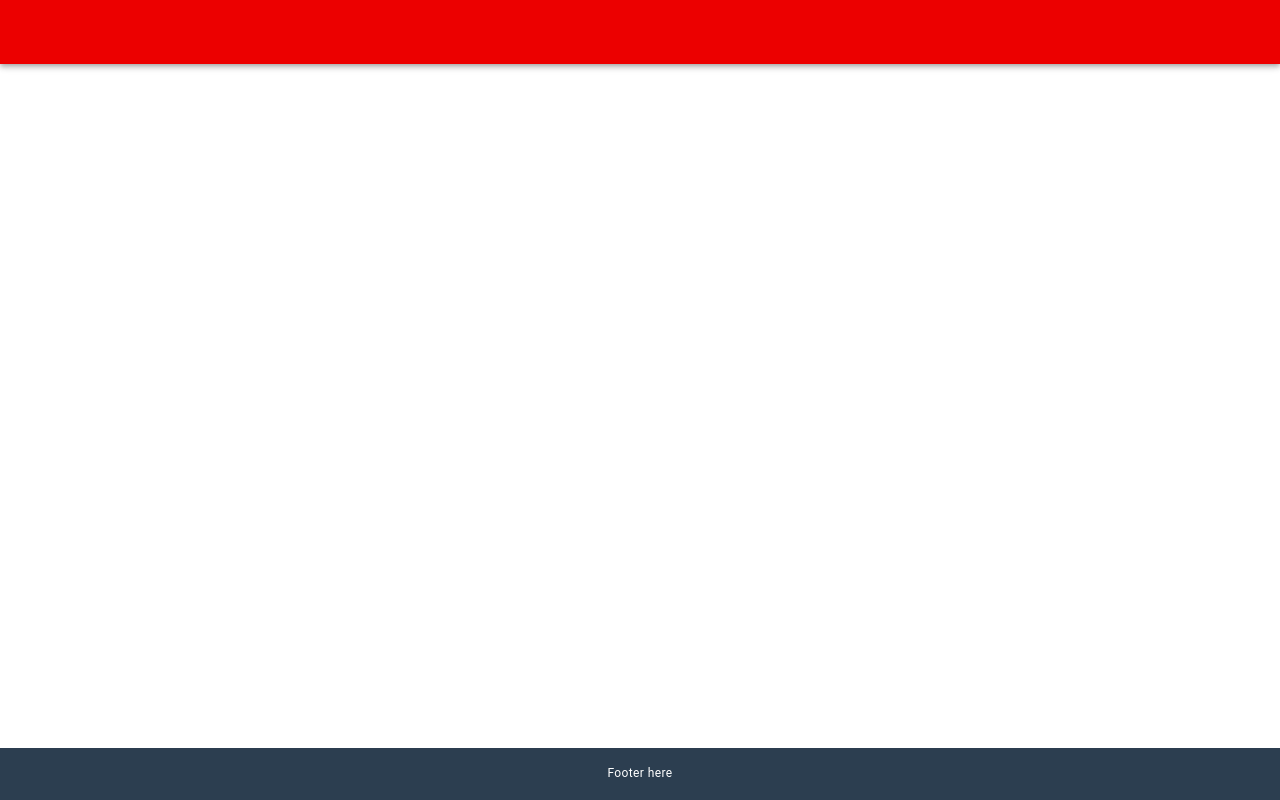
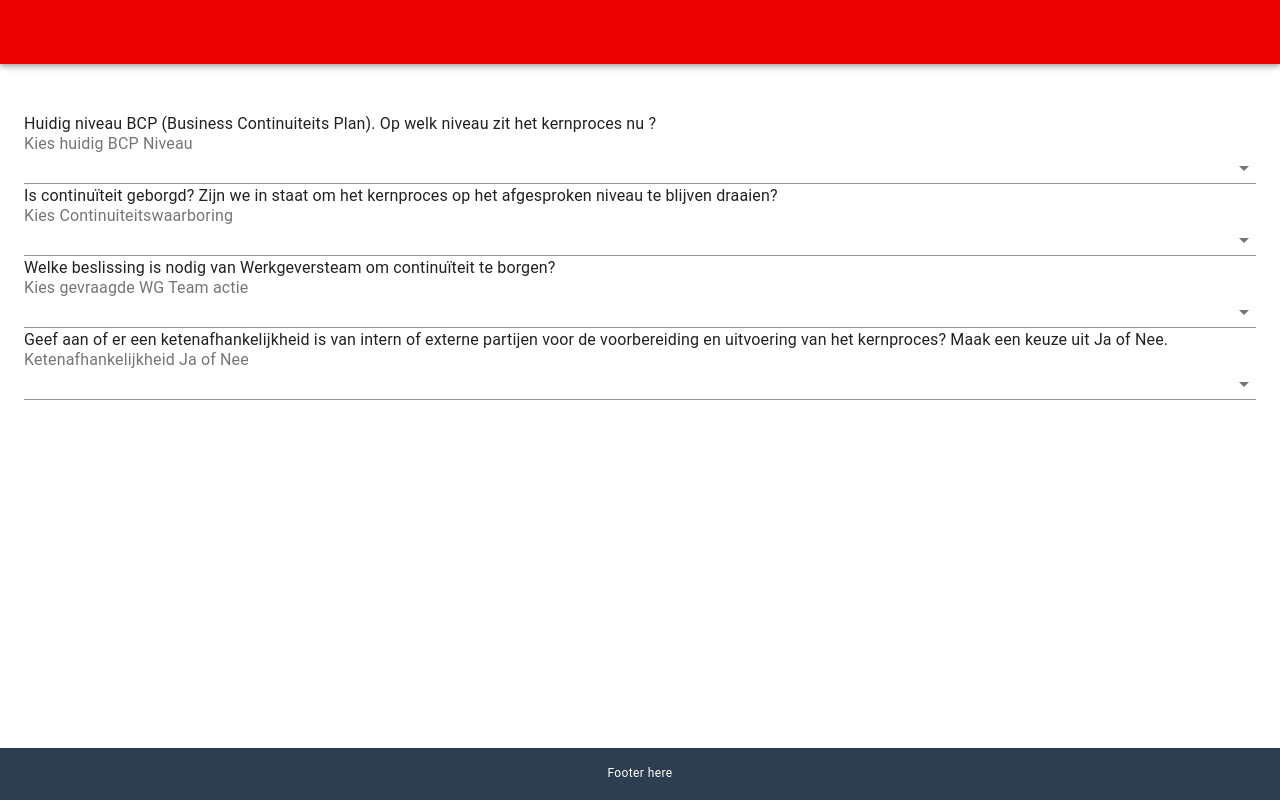
Before and after one commit to egemenuzunali/berichtgeving-frontend, a React (Create React App) app: page /form in a window 1280 px wide. Built offline with nearby package versions, Linux system fonts and the light colour scheme.

Commit message:
add the form

```diff
--- a/src/app/App.js
+++ b/src/app/App.js
@@ -2,6 +2,7 @@ import React from 'react';
 import { BrowserRouter as Router, Route, Switch } from 'react-router-dom';
 import PageLayout from '../components/PageLayout';
 import Home from '../pages/Home';
+import Form from '../pages/Form';
 
 function App() {
 	return (
@@ -9,6 +10,7 @@ function App() {
 			<PageLayout>
 				<Switch>
 					<Route path="/" component={Home} exact />
+					<Route path="/form" component={Form} exact />
 				</Switch>
 			</PageLayout>
 		</Router>
--- /dev/null
+++ b/src/pages/Form.js
@@ -0,0 +1,89 @@
+import React from 'react';
+import {
+	TextField,
+	Typography,
+	MenuItem,
+	FormControl,
+	InputLabel,
+	Select,
+} from '@material-ui/core/';
+import { useQuery } from '@apollo/react-hooks';
+import Avatar from '@material-ui/core/Avatar';
+import FolderIcon from '@material-ui/icons/Folder';
+
+const INITIAL_STATE = {
+	cluster: '',
+	direction: '',
+};
+
+const Form = ({ history }) => {
+	const [state, setState] = React.useState({ ...INITIAL_STATE });
+
+	const handleChange = (name) => (event) => {
+		setState({ ...state, [name]: event.target.value });
+	};
+
+	return (
+		<div elevation={0}>
+			<FormControl fullWidth>
+				<Typography>
+					Huidig niveau BCP (Business Continuiteits Plan). Op welk niveau zit
+					het kernproces nu ?
+				</Typography>
+				<InputLabel>Kies huidig BCP Niveau</InputLabel>
+				<Select
+					value={state.cluster}
+					onChange={handleChange('cluster')}
+					color="secondary"
+				>
+					<MenuItem></MenuItem>
+				</Select>
+			</FormControl>
+			<FormControl fullWidth>
+				<Typography>
+					Is continuïteit geborgd? Zijn we in staat om het kernproces op het
+					afgesproken niveau te blijven draaien?
+				</Typography>
+				<InputLabel>Kies Continuiteitswaarboring</InputLabel>
+				<Select
+					value={state.cluster}
+					onChange={handleChange('cluster')}
+					color="secondary"
+				>
+					<MenuItem></MenuItem>
+				</Select>
+			</FormControl>
+			<FormControl fullWidth>
+				<Typography>
+					Welke beslissing is nodig van Werkgeversteam om continuïteit te
+					borgen?
+				</Typography>
+				<InputLabel>Kies gevraagde WG Team actie</InputLabel>
+				<Select
+					value={state.cluster}
+					onChange={handleChange('cluster')}
+					color="secondary"
+				>
+					<MenuItem></MenuItem>
+				</Select>
+			</FormControl>
+			<FormControl fullWidth>
+				<Typography>
+					Geef aan of er een ketenafhankelijkheid is van intern of externe
+					partijen voor de voorbereiding en uitvoering van het kernproces? Maak
+					een keuze uit Ja of Nee.
+				</Typography>
+				<InputLabel>Ketenafhankelijkheid Ja of Nee</InputLabel>
+				<Select
+					value={state.cluster}
+					onChange={handleChange('cluster')}
+					color="secondary"
+				>
+					<MenuItem></MenuItem>
+				</Select>
+			</FormControl>
+		</div>
+	);
+};
+
+export default Form;
--- a/src/pages/Home.js
+++ b/src/pages/Home.js
@@ -22,7 +22,7 @@ const INITIAL_STATE = {
 	direction: '',
 };
 
-const Home = () => {
+const Home = ({ history }) => {
 	const [state, setState] = React.useState({ ...INITIAL_STATE });
 	const { loading, error, data } = useQuery(GET_CLUSTERS);
 
@@ -57,7 +57,13 @@ const Home = () => {
 			(direction) => direction.id === state.direction
 		);
 		return selectedDirection[0].coreProcesses.map((process) => (
-			<ListItem key={process.id} button>
+			<ListItem
+				key={process.id}
+				button
+				onClick={() => {
+					history.push('/form');
+				}}
+			>
 				<ListItemAvatar>
 					<Avatar>
 						<FolderIcon />
```
